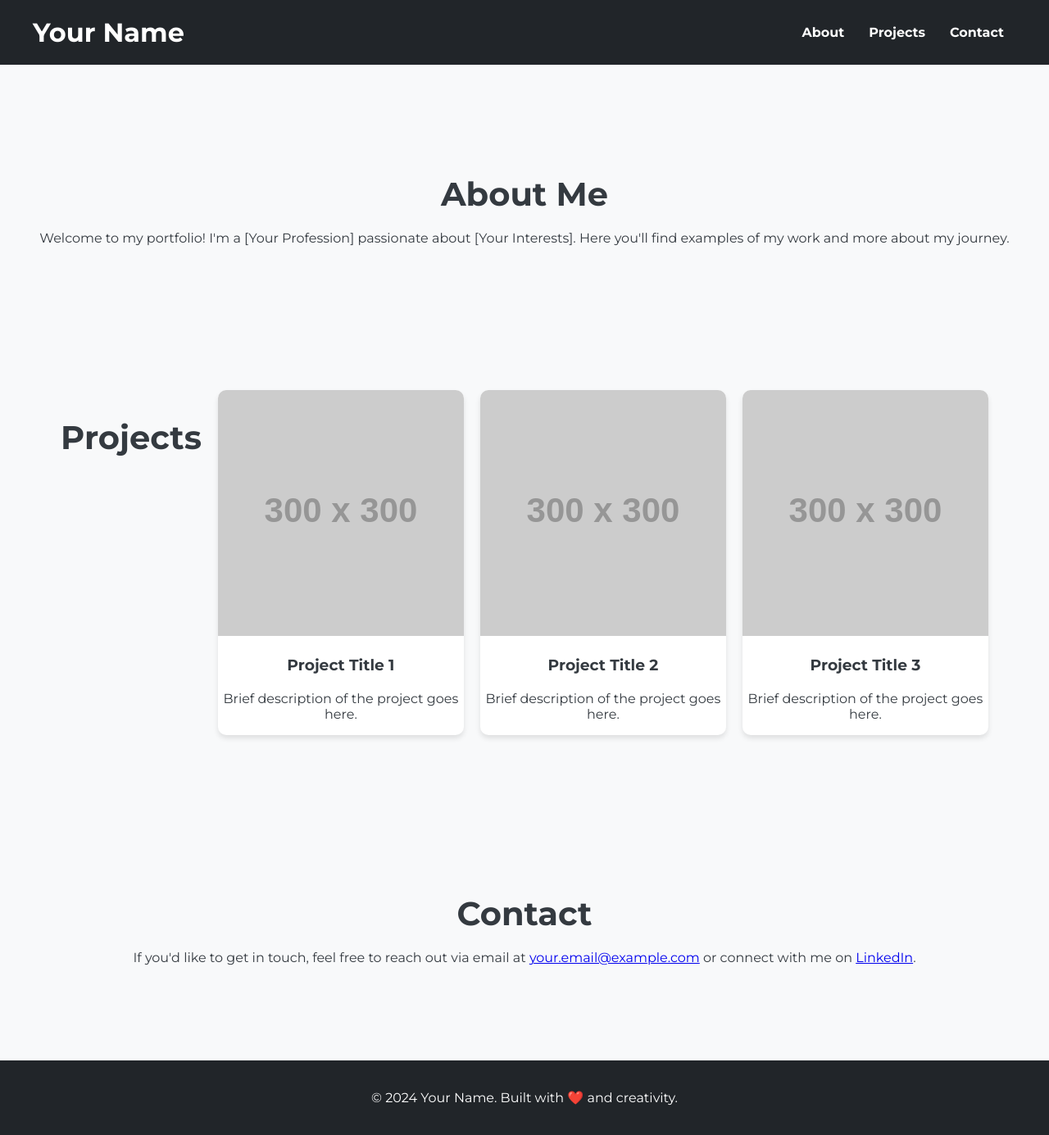
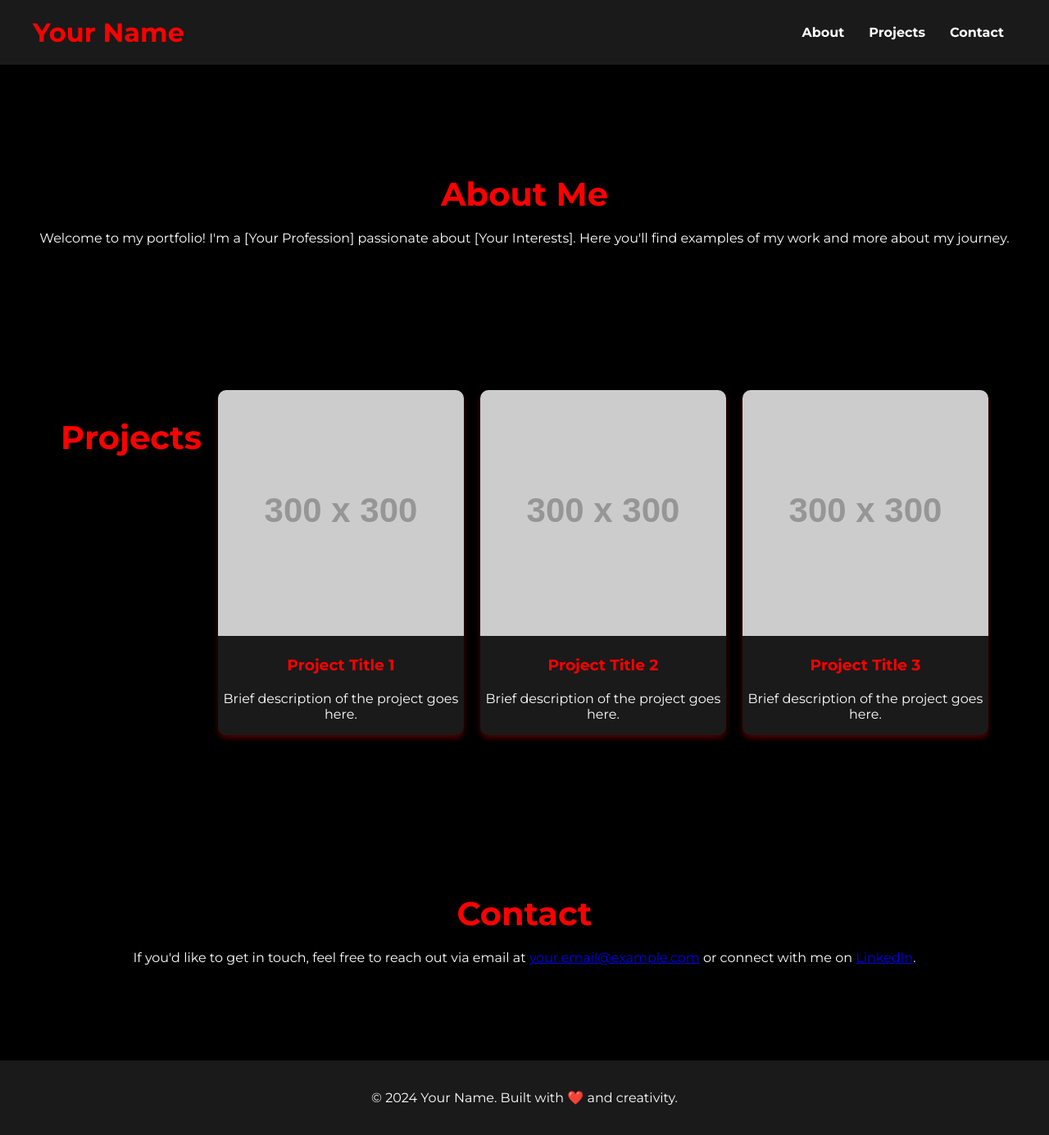
Before and after one commit to alexithema/alexithema.github.io, a plain HTML site: page index.html in a window 1280 px wide. Shown: the whole page at 82% size. Drawn offline with Linux system fonts and the light colour scheme; placeholder pictures from the web are drawn by us.

Commit message:
Update index.html

```diff
--- a/index.html
+++ b/index.html
@@ -9,8 +9,8 @@
         body {
             margin: 0;
             font-family: 'Montserrat', sans-serif;
-            background-color: #f8f9fa;
-            color: #343a40;
+            background-color: #000000;
+            color: #ffffff;
         }
 
         header {
@@ -18,12 +18,18 @@
             justify-content: space-between;
             align-items: center;
             padding: 20px 40px;
-            background-color: #212529;
-            color: white;
+            background-color: #1a1a1a;
+            color: #ffffff;
         }
 
         header h1 {
             margin: 0;
+            color: #ff0000;
+            transition: color 0.3s;
+        }
+
+        header h1:hover {
+            color: #ff3333;
         }
 
         nav ul {
@@ -38,14 +44,14 @@
         }
 
         nav ul li a {
-            color: white;
+            color: #ffffff;
             text-decoration: none;
             font-weight: bold;
             transition: color 0.3s;
         }
 
         nav ul li a:hover {
-            color: #f8c471;
+            color: #ff3333;
         }
 
         section {
@@ -56,6 +62,12 @@
         section h2 {
             font-size: 2.5em;
             margin-bottom: 20px;
+            color: #ff0000;
+            transition: color 0.3s;
+        }
+
+        section h2:hover {
+            color: #ff3333;
         }
 
         .about, .projects, .contact {
@@ -70,16 +82,17 @@
         }
 
         .project-card {
-            background: white;
+            background: #1a1a1a;
             border-radius: 10px;
-            box-shadow: 0 4px 6px rgba(0, 0, 0, 0.1);
+            box-shadow: 0 4px 6px rgba(255, 0, 0, 0.3);
             overflow: hidden;
             max-width: 300px;
-            transition: transform 0.3s;
+            transition: transform 0.3s, box-shadow 0.3s;
         }
 
         .project-card:hover {
             transform: scale(1.05);
+            box-shadow: 0 8px 12px rgba(255, 51, 51, 0.6);
         }
 
         .project-card img {
@@ -89,23 +102,30 @@
 
         .project-card h3 {
             margin: 20px;
+            color: #ff0000;
+            transition: color 0.3s;
+        }
+
+        .project-card h3:hover {
+            color: #ff3333;
         }
 
         footer {
-            background-color: #212529;
-            color: white;
+            background-color: #1a1a1a;
+            color: #ffffff;
             text-align: center;
             padding: 20px;
         }
 
         footer a {
-            color: #f8c471;
+            color: #ff0000;
             text-decoration: none;
             font-weight: bold;
+            transition: color 0.3s;
         }
 
         footer a:hover {
-            text-decoration: underline;
+            color: #ff3333;
         }
     </style>
 </head>
```
